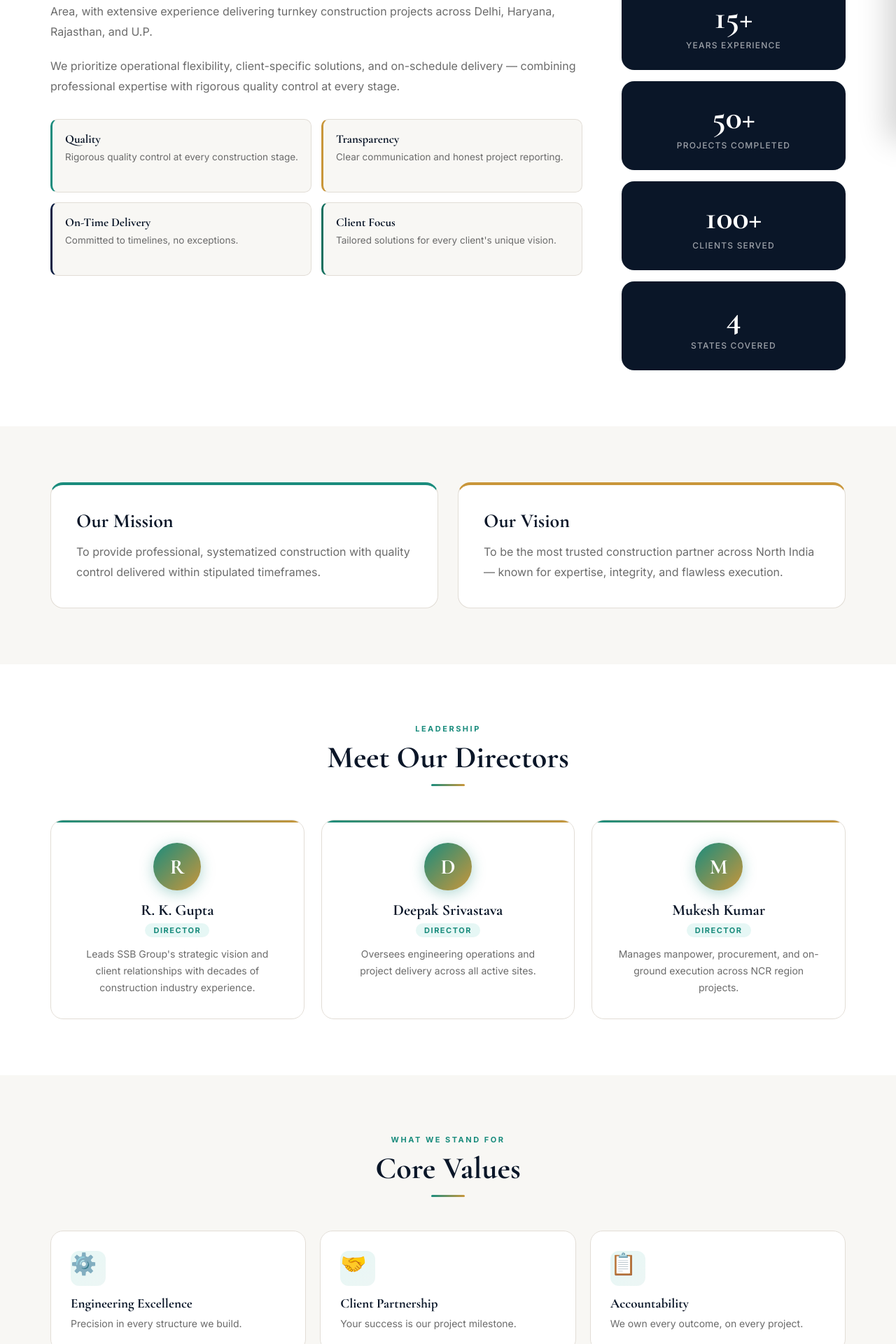
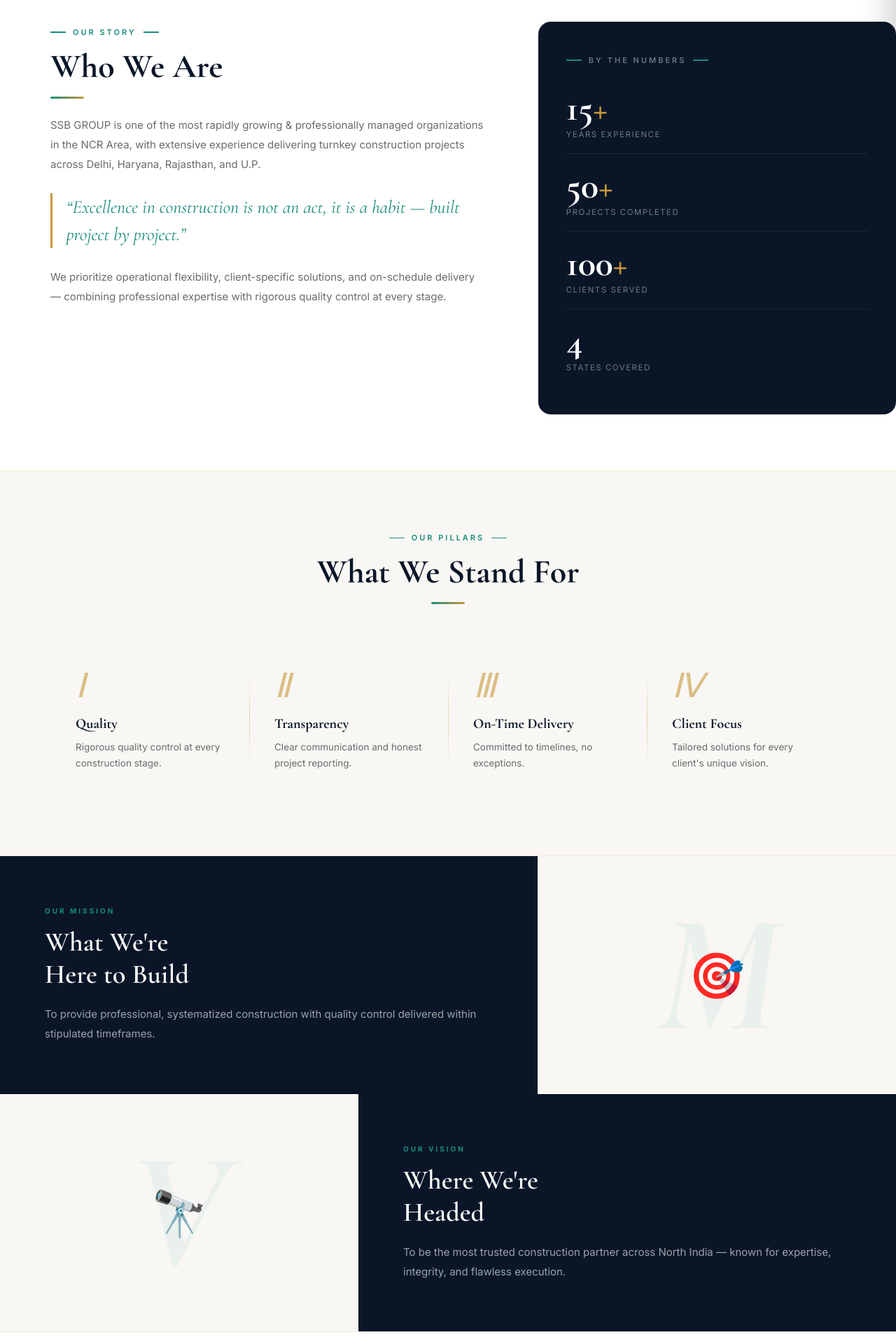
Before and after one commit to shivajitiwari1/sssbgroups, a Next.js app: page /about in a window 1280 px wide. Shown: the part 600-2520 px from the top of the page at 70% size. Built offline with nearby package versions, Linux system fonts and the light colour scheme.

Commit message:
feat: about page redesign — story split, roman pillars, alternating mission/vision, leader cards

```diff
--- a/app/about/page.tsx
+++ b/app/about/page.tsx
@@ -1,100 +1,156 @@
 import Link from 'next/link';
+import siteData from '@/data/site.json';
 import Counter from '@/components/Counter';
-import siteData from '@/data/site.json';
+import RevealObserver from '@/components/RevealObserver';
 
 export const metadata = {
-  title: 'About SSB Group | NCR Construction Company',
+  title: 'About — SSB Group | Construction Company NCR',
+  description: 'Learn about SSB Group — our story, mission, vision, leadership, and core values driving premier construction in the NCR region.',
 };
 
 export default function AboutPage() {
-  const { about, mission, vision, leadership, values, stats } = siteData;
-
   return (
     <>
+      <RevealObserver />
+
       {/* Page Hero */}
-      <section className="page-hero">
-        <div className="container">
-          <span className="section-tag">Who We Are</span>
-          <h1>{about.heading}</h1>
-          <p>{about.description1}</p>
+      <section className="page-hero-v4">
+        <div className="container page-hero-v4-inner">
+          <span className="page-hero-v4-badge">About SSB Group</span>
+          <h1>{siteData.about.heading}</h1>
+          <p>{siteData.about.description1.slice(0, 160)}…</p>
+          <div className="page-hero-v4-rule" />
         </div>
       </section>
 
-      {/* About Body */}
+      {/* Company Story — split */}
       <section className="section">
-        <div className="container about-grid">
-          <div className="about-text">
-            <p>{about.description1}</p>
-            <p>{about.description2}</p>
-            <div className="about-pillars">
-              {about.pillars.map((p) => (
-                <div key={p.title} className="pillar-item">
-                  <h4>{p.title}</h4>
-                  <p>{p.description}</p>
-                </div>
-              ))}
+        <div className="container">
+          <div className="story-split">
+            <div className="reveal-left">
+              <span className="section-label">Our Story</span>
+              <h2 className="section-title">Who We Are</h2>
+              <span className="h2-line" style={{ marginBottom: 24 }} />
+              <p style={{ fontSize: 15, color: 'var(--muted)', lineHeight: 1.85, marginBottom: 18 }}>
+                {siteData.about.description1}
+              </p>
+              <blockquote className="story-pull">
+                &ldquo;Excellence in construction is not an act, it is a habit — built project by project.&rdquo;
+              </blockquote>
+              <p style={{ fontSize: 15, color: 'var(--muted)', lineHeight: 1.85 }}>
+                {siteData.about.description2}
+              </p>
+            </div>
+            <div className="reveal-right">
+              <div className="story-stat-card">
+                <span className="section-label" style={{ color: 'rgba(255,255,255,.4)' }}>By the Numbers</span>
+                {siteData.stats.map((s) => (
+                  <div key={s.label} className="story-stat-item">
+                    <span className="story-stat-num">
+                      <Counter target={Number(s.value)} />
+                      <span className="story-stat-suf">{s.suffix}</span>
+                    </span>
+                    <span className="story-stat-label">{s.label}</span>
+                  </div>
+                ))}
+              </div>
             </div>
           </div>
-          <div className="about-stats">
-            {stats.map((s) => (
-              <div key={s.label} className="stat-box">
-                <span className="stat-number">
-                  <Counter target={s.value} suffix={s.suffix} />
-                </span>
-                <span className="stat-label">{s.label}</span>
+        </div>
+      </section>
+
+      <div className="sec-divider" />
+
+      {/* Pillars — roman numerals */}
+      <section className="section-alt" style={{ padding: '80px 0' }}>
+        <div className="container">
+          <div className="reveal" style={{ textAlign: 'center', marginBottom: 48 }}>
+            <span className="section-label center">Our Pillars</span>
+            <h2 className="section-title">What We Stand For</h2>
+            <span className="h2-line center" />
+          </div>
+          <div className="pillar-cols">
+            {(['Ⅰ', 'Ⅱ', 'Ⅲ', 'Ⅳ'] as const).map((roman, i) => {
+              const p = siteData.about.pillars[i];
+              if (!p) return null;
+              return (
+                <div key={roman} className="pillar-col reveal">
+                  <span className="pillar-roman">{roman}</span>
+                  <div className="pillar-col-title">{p.title}</div>
+                  <p className="pillar-col-desc">{p.description}</p>
+                </div>
+              );
+            })}
+          </div>
+        </div>
+      </section>
+
+      <div className="sec-divider" />
+
+      {/* Mission & Vision — alternating rows */}
+      <div className="mv-row reveal">
+        <div className="mv-row-dark">
+          <span className="mv-row-label">Our Mission</span>
+          <h2 className="mv-row-title">What We&apos;re<br />Here to Build</h2>
+          <p className="mv-row-text">{siteData.mission}</p>
+        </div>
+        <div className="mv-row-light">
+          <span className="mv-monogram">M</span>
+          <span className="mv-row-icon">🎯</span>
+        </div>
+      </div>
+      <div className="mv-row flip reveal">
+        <div className="mv-row-light">
+          <span className="mv-monogram">V</span>
+          <span className="mv-row-icon">🔭</span>
+        </div>
+        <div className="mv-row-dark">
+          <span className="mv-row-label">Our Vision</span>
+          <h2 className="mv-row-title">Where We&apos;re<br />Headed</h2>
+          <p className="mv-row-text">{siteData.vision}</p>
+        </div>
+      </div>
+
+      <div className="sec-divider" />
+
+      {/* Leadership */}
+      <section className="section">
+        <div className="container">
+          <div className="reveal" style={{ textAlign: 'center', marginBottom: 48 }}>
+            <span className="section-label center">Leadership</span>
+            <h2 className="section-title">Meet Our Directors</h2>
+            <span className="h2-line center" />
+          </div>
+          <div className="leadership-grid">
+            {siteData.leadership.map((l) => (
+              <div key={l.name} className="leader-v4 reveal">
+                <div className="leader-v4-avatar">{l.name[0]}</div>
+                <div className="leader-v4-name">{l.name}</div>
+                <span className="leader-v4-role">{l.role}</span>
+                <p className="leader-v4-bio">{l.bio}</p>
               </div>
             ))}
           </div>
         </div>
       </section>
 
-      {/* Mission & Vision */}
-      <section className="section section-alt">
-        <div className="container mv-grid">
-          <div className="mv-card">
-            <h2>Our Mission</h2>
-            <p>{mission}</p>
-          </div>
-          <div className="mv-card">
-            <h2>Our Vision</h2>
-            <p>{vision}</p>
-          </div>
-        </div>
-      </section>
-
-      {/* Leadership */}
-      <section className="section">
-        <div className="container">
-          <div className="section-header">
-            <span className="section-tag">Leadership</span>
-            <h2>Meet Our Directors</h2>
-          </div>
-          <div className="leadership-grid">
-            {leadership.map((l) => (
-              <div key={l.name} className="leader-card">
-                <div className="leader-avatar">{l.name.charAt(0)}</div>
-                <h3>{l.name}</h3>
-                <span className="leader-role">{l.role}</span>
-                <p>{l.bio}</p>
-              </div>
-            ))}
-          </div>
-        </div>
-      </section>
+      <div className="sec-divider" />
 
       {/* Core Values */}
-      <section className="section section-alt">
+      <section className="section-alt" style={{ padding: '80px 0' }}>
         <div className="container">
-          <div className="section-header">
-            <span className="section-tag">What We Stand For</span>
-            <h2>Core Values</h2>
+          <div className="reveal" style={{ textAlign: 'center', marginBottom: 48 }}>
+            <span className="section-label center">What We Stand By</span>
+            <h2 className="section-title">Core Values</h2>
+            <span className="h2-line center" />
           </div>
           <div className="values-grid">
-            {values.map((v) => (
-              <div key={v.title} className="value-card">
-                <span className="value-icon">{v.icon}</span>
-                <h3>{v.title}</h3>
-                <p>{v.description}</p>
+            {siteData.values.map((v, i) => (
+              <div key={v.title} className="value-v4 reveal">
+                <span className="value-v4-num">0{i + 1}</span>
+                <span className="value-v4-icon">{v.icon}</span>
+                <div className="value-v4-title">{v.title}</div>
+                <p className="value-v4-desc">{v.description}</p>
               </div>
             ))}
           </div>
@@ -102,11 +158,17 @@ export default function AboutPage() {
       </section>
 
       {/* CTA */}
-      <section className="cta-banner">
-        <div className="container cta-inner">
-          <h2>Let's Build Together</h2>
-          <p>Contact us to discuss your next construction project.</p>
-          <Link href="/contact" className="btn-teal">Get in Touch</Link>
+      <section className="cta-v4">
+        <div className="container">
+          <div className="cta-v4-inner">
+            <div className="reveal-left">
+              <p className="cta-v4-title">Let&apos;s Build<br /><em style={{ color: 'var(--gold)' }}>Something Great.</em></p>
+              <p className="cta-v4-sub">Contact us to discuss your next construction project.</p>
+            </div>
+            <div className="cta-v4-btns reveal-right">
+              <Link href="/contact" className="btn btn-teal btn-lg">Get in Touch</Link>
+            </div>
+          </div>
         </div>
       </section>
     </>
```
